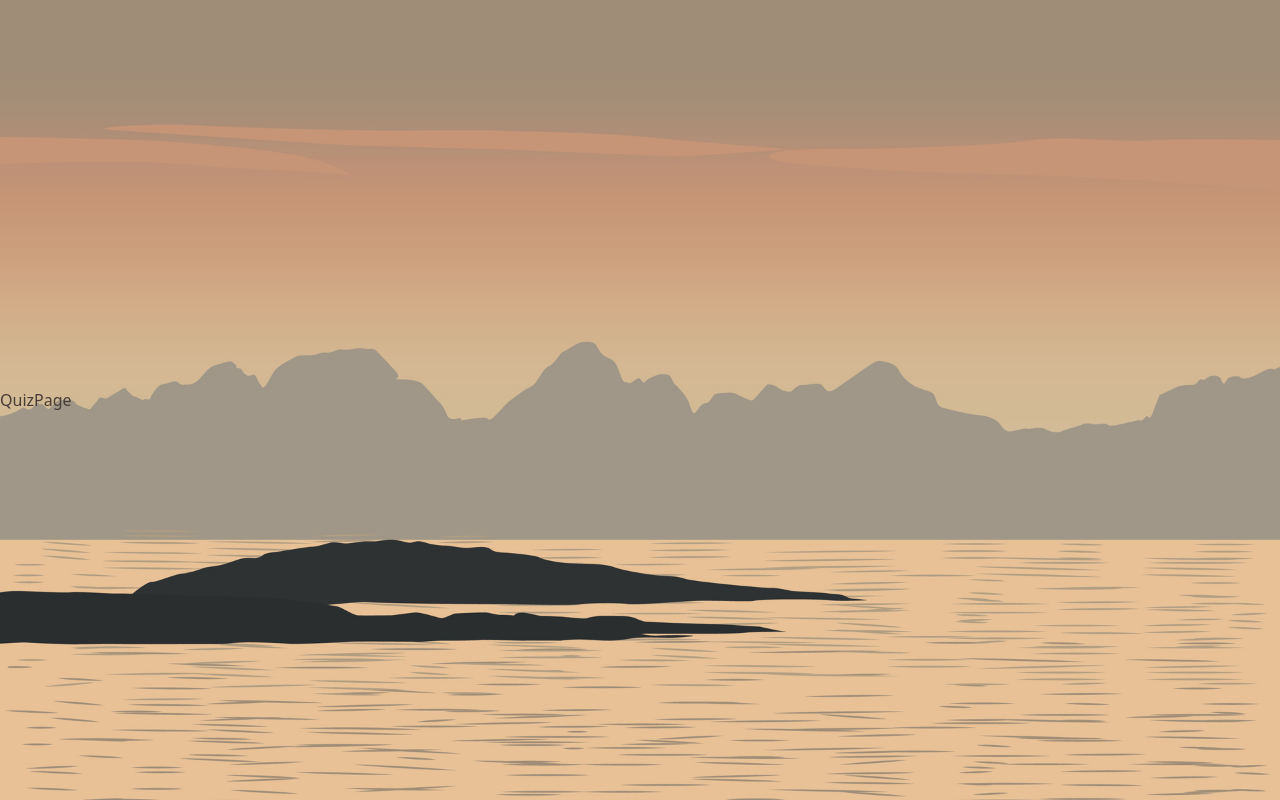
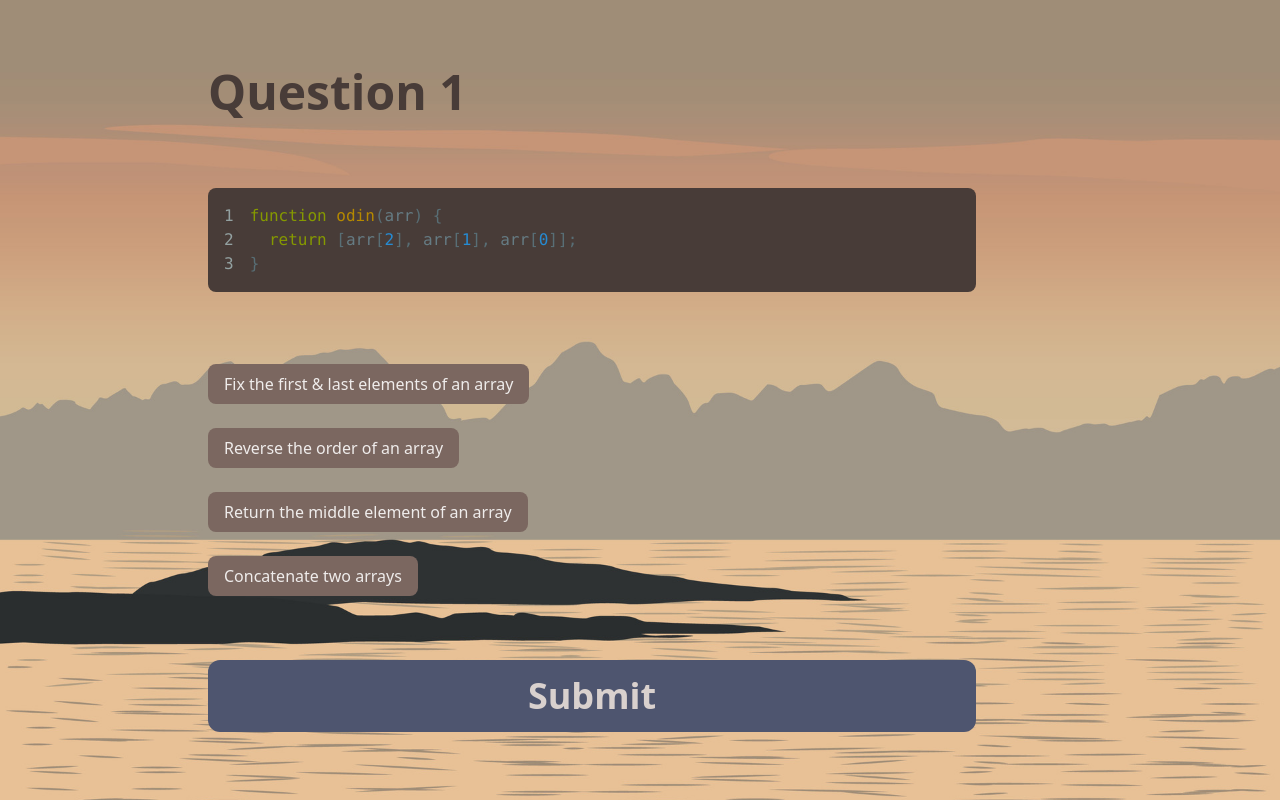
Before and after one commit to JoleneKearse/runic-code, a React (Vite) app: page /quiz in a window 1280 px wide. Built offline with nearby package versions, Linux system fonts and the light colour scheme.

Commit message:
chore: slay displaying questions and counting scores

```diff
--- a/index.html
+++ b/index.html
@@ -6,7 +6,7 @@
     <meta name="viewport" content="width=device-width, initial-scale=1.0" />
     <title>Runic Code</title>
   </head>
-  <body class="bg-fyord bg-cover bg-center h-screen text-neutral-900 flex items-center">
+  <body class="bg-fyord bg-cover bg-center h-full w-full text-neutral-900">
     <div id="root"></div>
     <script type="module" src="/src/main.jsx"></script>
   </body>
--- a/package.json
+++ b/package.json
@@ -12,7 +12,8 @@
   "dependencies": {
     "react": "^18.3.1",
     "react-dom": "^18.3.1",
-    "react-router-dom": "^6.27.0"
+    "react-router-dom": "^6.27.0",
+    "react-syntax-highlighter": "^15.6.1"
   },
   "devDependencies": {
     "@eslint/js": "^9.13.0",
--- a/src/App.jsx
+++ b/src/App.jsx
@@ -1,19 +1,22 @@
-import { Routes, Route, Navigate } from "react-router-dom";
+import { useState } from "react";
+import { Routes, Route } from "react-router-dom";
 import HomePage from "./pages/HomePage";
 import QuizPage from "./pages/QuizPage";
 import ResultsPage from "./pages/ResultsPage";
 
 function App() {
+  const [correctAnswers, setCorrectAnswers] = useState(0);
+  console.log(correctAnswers);
 
   return (
-    <>
+    <main className="min-h-screen md:w-5/6 lg:w-3/5 xl:ms-52 mx-auto flex flex-col justify-center items-center">
       <Routes>
         <Route path="/" element={<HomePage />} />
-        <Route path="/quiz" element={<QuizPage />} />
-        <Route path="/results" element={<ResultsPage />} />
+        <Route path="/quiz" element={<QuizPage setCorrectAnswers={setCorrectAnswers} />} />
+        <Route path="/results" element={<ResultsPage correctAnswers={correctAnswers} />} />
       </Routes>
-    </>
+    </main>
   )
 }
 
-export default App
+export default App;
--- a/src/components/Button.jsx
+++ b/src/components/Button.jsx
@@ -1,8 +1,8 @@
 import React from 'react'
 
-const Button = ({ text }) => {
+const Button = ({ text, onClick }) => {
   return (
-    <button className="py-4 px-8 bg-accent-blue rounded-xl text-neutral-300 text-2xl md:text-4xl font-bold hover:bg-accent-navy">{text}</button>
+    <button className="py-4 px-8 bg-accent-blue rounded-xl text-neutral-300 text-2xl md:text-4xl font-bold hover:bg-accent-navy" onClick={onClick}>{text}</button>
   )
 }
 
--- /dev/null
+++ b/src/components/Code.jsx
@@ -0,0 +1,18 @@
+import { Prism as SyntaxHighlighter } from "react-syntax-highlighter";
+import { solarizedlight } from "react-syntax-highlighter/dist/esm/styles/prism";
+
+import { questions } from "../data/data";
+
+const Code = ({ code }) => {
+  const customStyle = {
+    borderRadius: "0.5rem",
+    backgroundColor: "#483C38",
+  }
+  return (
+      <SyntaxHighlighter language="javascript" style={solarizedlight} customStyle={customStyle} showLineNumbers wrapLines>
+        {code}
+      </SyntaxHighlighter>
+  )
+}
+
+export default Code
--- /dev/null
+++ b/src/components/MultipleChoice.jsx
@@ -0,0 +1,23 @@
+const MultipleChoice = ({ choices, setCorrectAnswers, correctAnswerIndex }) => {
+  const handleQuestionClick = (index) => {
+    if (index === correctAnswerIndex) {
+      setCorrectAnswers((prev) => prev + 1);
+    }
+  };
+  return (
+    <ol className="flex flex-col gap-6 text-left">
+      {choices.map((choice, index) => (
+        <li key={index}>
+          <button
+            className="bg-neutral-800 text-neutral-100 py-2 px-4 rounded-lg"
+            onClick={() => handleQuestionClick(index)}
+          >
+            {choice}
+          </button>
+        </li>
+      ))}
+    </ol>
+  )
+}
+
+export default MultipleChoice
--- /dev/null
+++ b/src/components/QuestionContainer.jsx
@@ -0,0 +1,29 @@
+import { useState } from "react";
+import { useNavigate } from "react-router-dom";
+import { questions } from "../data/data";
+import Code from "./Code";
+import MultipleChoice from "./MultipleChoice";
+import Button from "./Button";
+
+const QuestionContainer = ({ setCorrectAnswers }) => {
+  const [currentQuestion, setCurrentQuestion] = useState(0);
+  const navigate = useNavigate();
+  const handleClick = () => {
+    if (currentQuestion !== 9) {
+      setCurrentQuestion(currentQuestion + 1);
+    } else {
+      navigate("/results");
+    }
+  }
+
+  return (
+    <article className="flex flex-col gap-16 py-10">
+      <h2 className="text-2xl font-black md:text-3xl lg:text-5xl">Question {currentQuestion + 1}</h2>
+      {currentQuestion !== 10 && <Code code={questions[currentQuestion].code} />}
+      {currentQuestion !== 10 && <MultipleChoice choices={questions[currentQuestion].choices} correctAnswerIndex={questions[currentQuestion].correctAnswerIndex} setCorrectAnswers={setCorrectAnswers} />}
+      <Button text={currentQuestion !== 9 ? "Submit" : "Get my score!"} onClick={handleClick} />
+    </article>
+  )
+}
+
+export default QuestionContainer
--- /dev/null
+++ b/src/data/data.js
@@ -0,0 +1,130 @@
+export const questions = [
+	{
+		code: `function odin(arr) {
+  return [arr[2], arr[1], arr[0]];
+}`,
+		choices: [
+			"Fix the first & last elements of an array",
+			"Reverse the order of an array",
+			"Return the middle element of an array",
+			"Concatenate two arrays",
+		],
+		correctAnswerIndex: 0,
+	},
+	{
+		code: `function thor(health) {
+  return health > 0 ? true : false;
+}`,
+		choices: [
+			"Evaluates if health is less than zero.",
+			"Checks if health is an even number.",
+			"Returns the double of health.",
+			"Checks if health is greater than zero.",
+		],
+		correctAnswerIndex: 3,
+	},
+	{
+		code: `function vallhalla(n){
+  return [...Array(n + 1).keys()].map(int => 2 ** int);
+}`,
+		choices: [
+			"Generates a random array of n integers.",
+			"Returns an array of powers of 2 from 0 to n.",
+			"Calculates the factorial of n.",
+			"Creates an array of n even numbers.",
+		],
+		correctAnswerIndex: 1,
+	},
+	{
+		code: `function loki(n, x, y) {
+  return n % x === 0 && n % y === 0;
+}`,
+		choices: [
+			"Checks if n is divisible by either x or y.",
+			"Checks if n is divisible by both x and y.",
+			"Returns the sum of n, x, and y.",
+			"Determines if x and y are factors of n.",
+		],
+		correctAnswerIndex: 1,
+	},
+	{
+		code: `function mjolnir(bool){
+  return bool ? "Yes" : "No";
+}`,
+		choices: [
+			'Converts a boolean to "Yes" or "No".',
+			"Checks if a boolean is true or false.",
+			"Returns the opposite of the boolean.",
+			"Converts a boolean to a string.",
+		],
+		correctAnswerIndex: 0,
+	},
+	{
+		code: `const asgard = (arr) => {
+  if (arr.length === 0) return arr;
+  return arr.map((num) => num > 0 ? -Math.abs(num): Math.abs(num));
+}`,
+		choices: [
+			"Finds the maximum number in an array.",
+			"Returns the absolute value of each element in the array.",
+			"Removes all zero values from the array.",
+			"Inverts the sign of all non-zero numbers in an array.",
+		],
+		correctAnswerIndex: 3,
+	},
+	{
+		code: `function fenrir(a, b, c) {
+  let results = [
+    a + b + c,
+    a * b * c,
+    a + (b * c),
+    (a + b) * c,
+    a * (b + c)
+  ]
+  return Math.max(...results);
+}`,
+		choices: [
+			"Sorts the values in ascending order.",
+			"Returns the sum of all possible combinations of a, b, and c.",
+			"Finds the minimum value from the array.",
+			"Returns the maximum result of different arithmetic operations on a, b, and c.",
+		],
+		correctAnswerIndex: 3,
+	},
+	{
+		code: `function bifrost(normPrice, discount, hol): number{
+  return Math.floor(hol / (normPrice * (discount / 100)));
+}`,
+		choices: [
+			"Determines the original price before the discount.",
+			"Calculates how many discounted products you can buy with a given budget.",
+			"Returns the total number of products in stock.",
+			"Calculates the total savings from a discount.",
+		],
+		correctAnswerIndex: 1,
+	},
+	{
+		code: `function baldur(arr, item){
+  return arr.some(i => i === item);
+}`,
+		choices: [
+			"Checks if an item exists in the array.",
+			"Returns the first occurrence of an item in the array.",
+			"Counts how many times an item appears in the array.",
+			"Removes the item from the array if it exists.",
+		],
+    correctAnswerIndex: 0,
+	},
+	{
+		code: `function midgard(str) {
+  return str.split('').every(letter => letter === letter.toUpperCase());
+}`,
+		choices: [
+			"Checks if all characters in a string are uppercase.",
+			"Converts all characters in a string to uppercase.",
+			"Returns the number of uppercase letters in a string.",
+			"Checks if the first character in the string is uppercase.",
+		],
+		correctAnswerIndex: 0,
+	},
+];
--- a/src/pages/HomePage.jsx
+++ b/src/pages/HomePage.jsx
@@ -1,14 +1,19 @@
-import React from 'react'
+import { useNavigate } from 'react-router-dom'
 import Title from '../components/Title'
 import Button from '../components/Button'
 
 const HomePage = () => {
+  const navigate = useNavigate();
+  const handleClick = () => {
+    navigate('/quiz');
+  };
   return (
-    <main className="text-center mx-auto md:w-5/6 lg-3/5 xl:ms-52">
+    <article className="text-center">
       <Title text="Runic Code" />
       <p className="max-w-prose py-10 text-lg font-semibold text-balance md:text-2xl lg:text-3xl">Where the art of coding meets the ancient practice of divining mysteries through runes. Uncover hidden logic and predict the outcomes of code like a true Viking seer.</p>
-      <Button text="Begin" />
-    </main>
+      <p className="max-w-prose mb-12 py-6 rounded-lg bg-neutral-alpha-900 text-neutral-200 text-balance md:text-2xl lg:text-3xl">Read a code snippet & pick the multiple choice question that best explains what it's doing!</p>
+      <Button text="Commence" onClick={handleClick} />
+    </article>
   )
 }
 
--- a/src/pages/QuizPage.jsx
+++ b/src/pages/QuizPage.jsx
@@ -1,8 +1,11 @@
-import React from 'react'
 
-const QuizPage = () => {
+import QuestionContainer from "../components/QuestionContainer";
+
+const QuizPage = ({ setCorrectAnswers }) => {
   return (
-    <div>QuizPage</div>
+    <article className="w-full h-full">
+      <QuestionContainer setCorrectAnswers={setCorrectAnswers}  />
+    </article>
   )
 }
 
--- a/tailwind.config.js
+++ b/tailwind.config.js
@@ -5,6 +5,7 @@ export default {
 		extend: {
 			colors: {
 				neutral: {
+					"alpha-900": "#483C38B3",
 					50: "#F6F4F4",
 					100: "#EFECEB",
 					200: "#E6E1DF",
@@ -20,6 +21,8 @@ export default {
 				accent: {
 					blue: "#4e556f",
 					navy: "#2f4858",
+					red: "#9a2418",
+					pink: "#9a6d80",
 				},
 			},
 			backgroundImage: {
```
Also changed, not shown: 1 other file (tests, documents, lock files or other folders).
